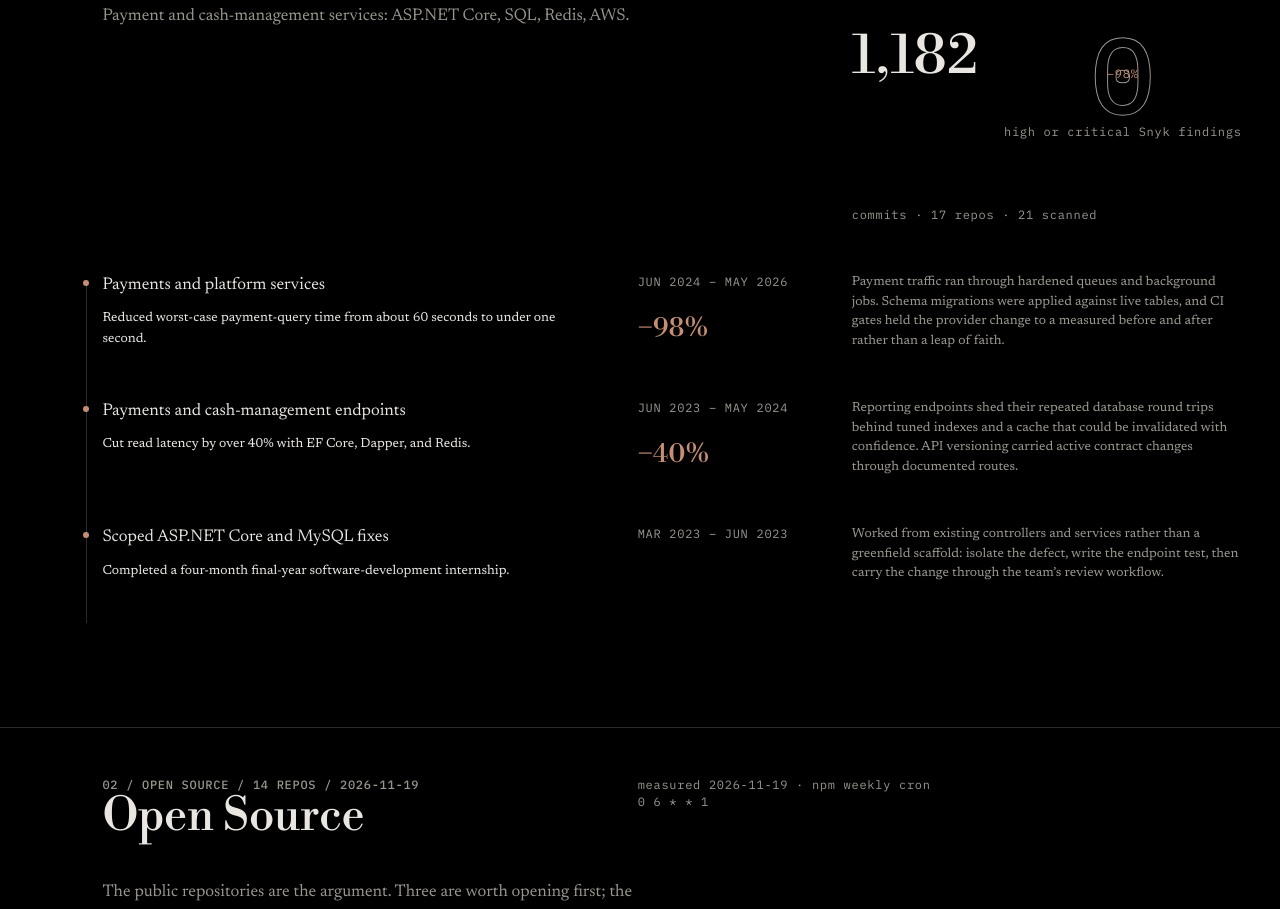
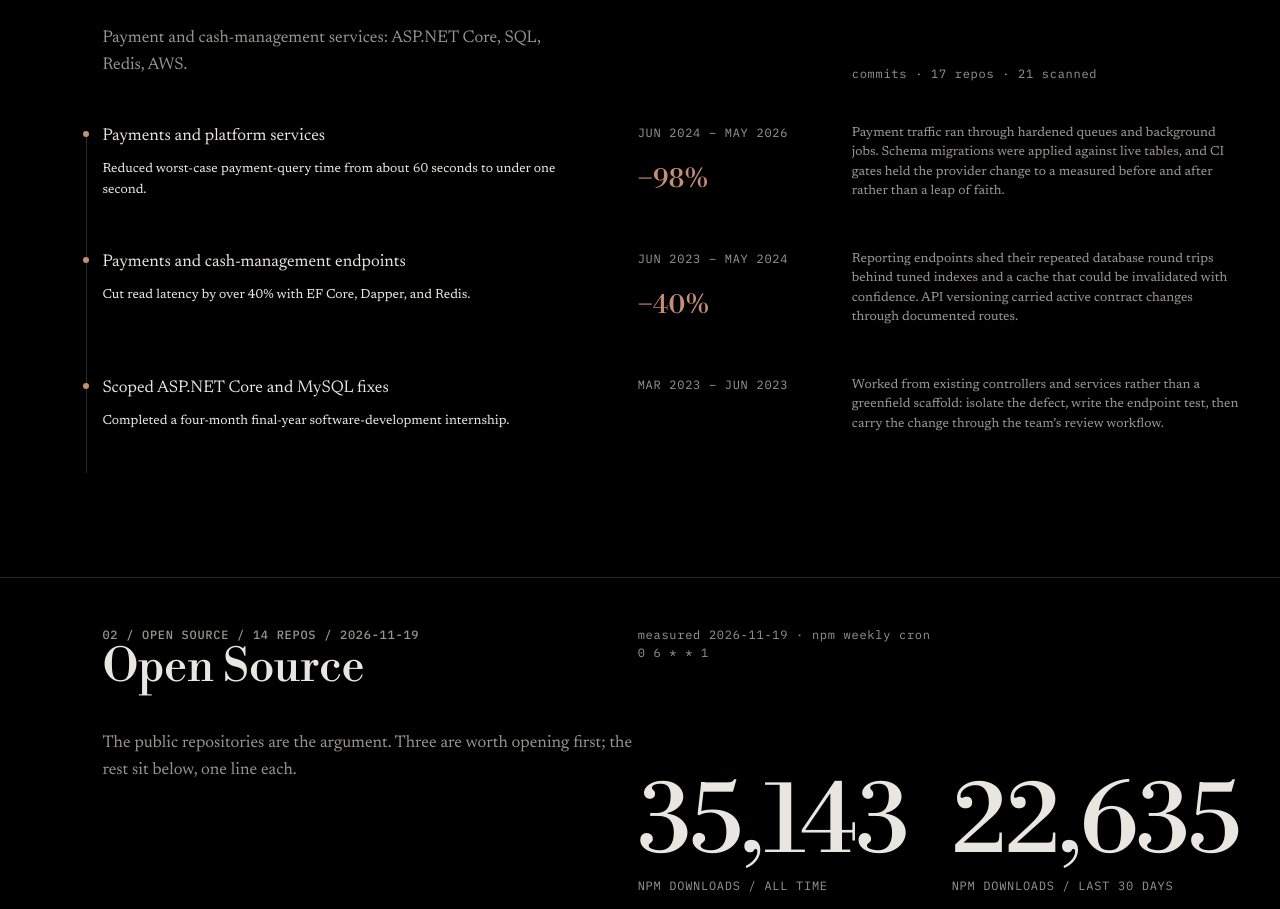
Before and after one commit to nathwn12/nathwn12.github.io, a React (Vite) app: page / in a window 1280 px wide. Shown: the part 1868-2777 px from the top of the page. Built offline with nearby package versions, Linux system fonts and the light colour scheme.

Commit message:
fix(bands): put each figure on its own axis

```diff
--- a/src/components/LedgerPage.tsx
+++ b/src/components/LedgerPage.tsx
@@ -52,6 +52,7 @@ function Cluster({
   variant,
   active,
   ornament,
+  headContent,
   children,
 }: {
   id: CoordinateKey;
@@ -60,13 +61,14 @@ function Cluster({
   variant: string;
   active: string;
   ornament?: ReactNode;
+  headContent?: ReactNode;
   children: ReactNode;
 }) {
   const coord = coordinates[id];
   return (
     <section
       id={id}
-      className={active === id ? "chapter is-active" : "chapter"}
+      className={active === id ? `chapter ${variant} is-active` : `chapter ${variant}`}
       aria-labelledby={`${id}-title`}
     >
       {ornament}
@@ -87,6 +89,7 @@ function Cluster({
           <h2 id={`${id}-title`} className="ch-name">
             {label}
           </h2>
+          {headContent}
         </div>
         <div className={`v-body ${variant}`}>{children}</div>
         {coord.margin && (
@@ -255,7 +258,14 @@ export default function LedgerPage() {
           </div>
         </section>
 
-        <Cluster id="work" index="01" label="Work" variant="pc" active={active}>
+        <Cluster
+          id="work"
+          index="01"
+          label="Work"
+          variant="pc"
+          active={active}
+          headContent={
+            <>
               <p className="consequence">{consequenceHeadline}</p>
               <p className="consequence-lede">{consequenceLede}</p>
               <div className="band">
@@ -268,6 +278,9 @@ export default function LedgerPage() {
                 </div>
                 <ZeroSeal figure={workBand[1].figure} label={workBand[1].label} />
               </div>
+            </>
+          }
+        >
           <div className="spine">
             {experience.map((entry) => (
               <div className="node" key={entry.id}>
--- a/src/styles/ledger.css
+++ b/src/styles/ledger.css
@@ -105,6 +105,8 @@ nav.spine {
     transform: translateX(-50%);
     z-index: 10;
     padding-block-end: env(safe-area-inset-bottom);
+    background-color: var(--color-ground);
+    border-block-start: 1px solid var(--color-rule-strong);
   }
 
   nav.spine a {
@@ -790,6 +792,36 @@ video.horizon-media.is-playing {
   gap: var(--space-32);
 }
 
+/* The two npm figures are one measured pair, not a stack in an empty corner. */
+@media (min-width: 1101px) {
+  .sa .top {
+    grid-column: aside-start / field-end;
+    flex-direction: row;
+    align-items: flex-start;
+    justify-content: space-between;
+    gap: var(--space-24);
+  }
+
+  .sa .top > div {
+    flex: 1 1 0;
+    min-width: 0;
+  }
+
+  .sa .top .figure {
+    /* The pair must fit aside-start / field-end, not just the right band. */
+    font-size: clamp(3rem, 7.6vw, 8rem);
+  }
+
+  .sa .figure,
+  .sa .flabel {
+    text-align: left;
+  }
+
+  .wc .intro {
+    max-width: var(--measure-wide);
+  }
+}
+
 .sa .figure {
   font-family: var(--font-display);
   font-size: var(--text-figure);
@@ -988,6 +1020,20 @@ video.horizon-media.is-playing {
   font-size: var(--text-mono);
   letter-spacing: var(--tracking-data);
   color: var(--color-ink-muted);
+}
+
+@media (min-width: 1101px) {
+  .dl {
+    justify-content: space-between;
+  }
+
+  .dl > div {
+    align-self: baseline;
+  }
+
+  .ma .v-body {
+    padding-block-end: var(--space-48);
+  }
 }
 
 .dl b {
@@ -1030,6 +1076,35 @@ video.horizon-media.is-playing {
   }
 }
 
+/* Work's outcome and its figure pair share the head row on wide measure; the
+   figure's cap height sits with the headline's, not a row below it. */
+@media (min-width: 1101px) {
+  .pc .ch-head > .consequence,
+  .pc .ch-head > .consequence-lede {
+    grid-column: measure-start / aside-start;
+  }
+
+  .pc .ch-head > .ch-coordinate { grid-row: 1; }
+  .pc .ch-head > .ch-name { grid-row: 2; }
+  .pc .ch-head > .consequence { grid-row: 3; }
+  .pc .ch-head > .consequence-lede { grid-row: 4; }
+
+  .pc .ch-head > .band {
+    grid-column: band-start / field-end;
+    grid-row: 3 / span 2;
+    align-self: start;
+    margin-block-end: 0;
+  }
+}
+
+@media (max-width: 1100px) {
+  .pc .ch-head > .consequence,
+  .pc .ch-head > .consequence-lede,
+  .pc .ch-head > .band {
+    grid-column: measure-start / field-end;
+  }
+}
+
 .pc .band {
   grid-column: band-start / field-end;
   display: flex;
@@ -1517,6 +1592,26 @@ video.horizon-media.is-playing {
     grid-column: measure-start / field-end;
   }
 
+  /* Three rows: figure + caption, then the seal with its own label. */
+  .pc .band {
+    display: flex;
+    flex-direction: column;
+    align-items: flex-start;
+    gap: var(--space-24);
+  }
+
+  .pc .band > div {
+    display: block;
+  }
+
+  .pc .zero-seal {
+    align-items: flex-start;
+  }
+
+  .pc .zero-seal .seal-label {
+    text-align: left;
+  }
+
   /* At phone the field is one column: measure spans to the field edge, so
      the coordinate line, the ask and the prose never wrap word by word. */
   .ch-head > *,
```
Also changed, not shown: 1 other file (tests, documents, lock files or other folders). Lines whose indentation alone changed are shown as unchanged.
